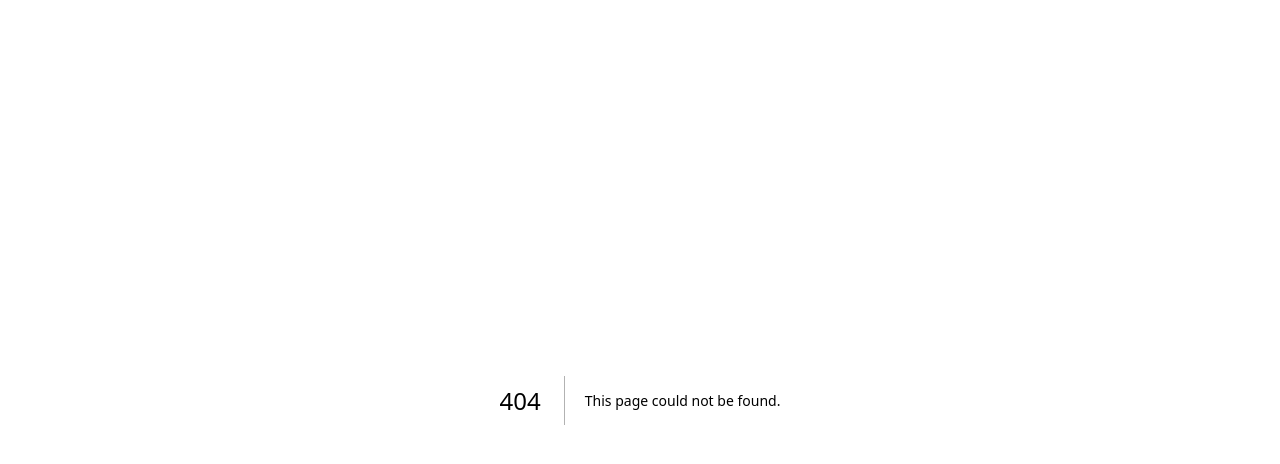
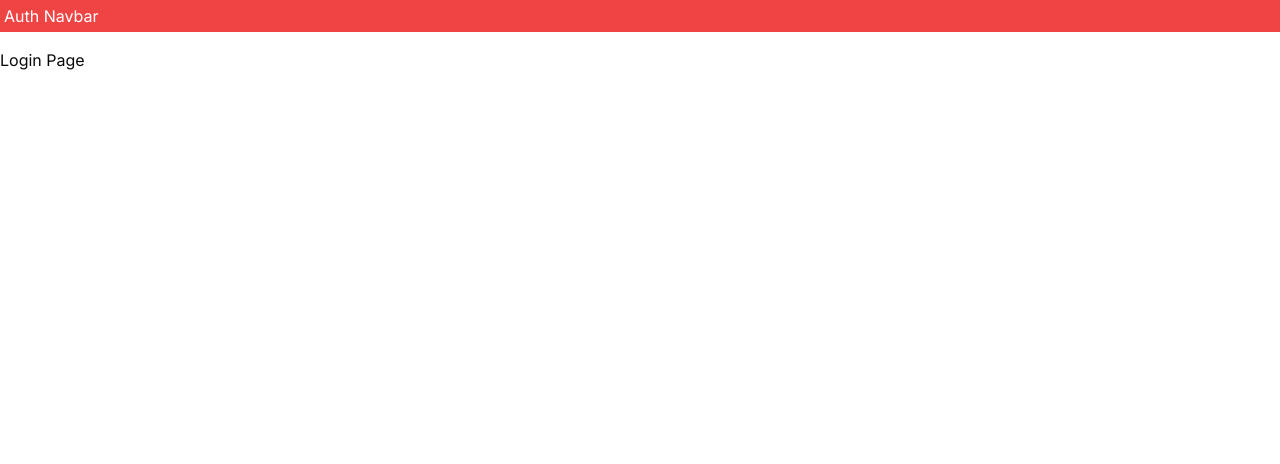
Before and after one commit to DuarteMartinho/clone_twitch, a Next.js app: page /login in a window 1280 px wide. Before the commit this address had no page. Shown: the top 464 px of the page. Built offline with nearby package versions, Linux system fonts and the light colour scheme.

Commit message:
2: Routing concepts

```diff
--- /dev/null
+++ b/app/(auth)/layout.tsx
@@ -0,0 +1,20 @@
+const AuthLayout = ({
+    children
+}: {
+    children: React.ReactNode
+}) => {
+    return (
+        <div
+            className="flex flex-col gap-y-4"
+        >
+            <nav
+                className="p-1 bg-red-500 text-white"
+            >
+                Auth Navbar
+            </nav>
+            {children}
+        </div>
+    );
+}
+
+export default AuthLayout;
--- /dev/null
+++ b/app/(auth)/login/page.tsx
@@ -0,0 +1,9 @@
+const LoginPage = () => {
+    return (
+        <div>
+            Login Page
+        </div>
+    );
+}
+
+export default LoginPage;
--- /dev/null
+++ b/app/(auth)/register/page.tsx
@@ -0,0 +1,9 @@
+const RegisterPage = () => {
+    return (
+        <div>
+            Register Page
+        </div>
+    );
+}
+
+export default RegisterPage;
```
